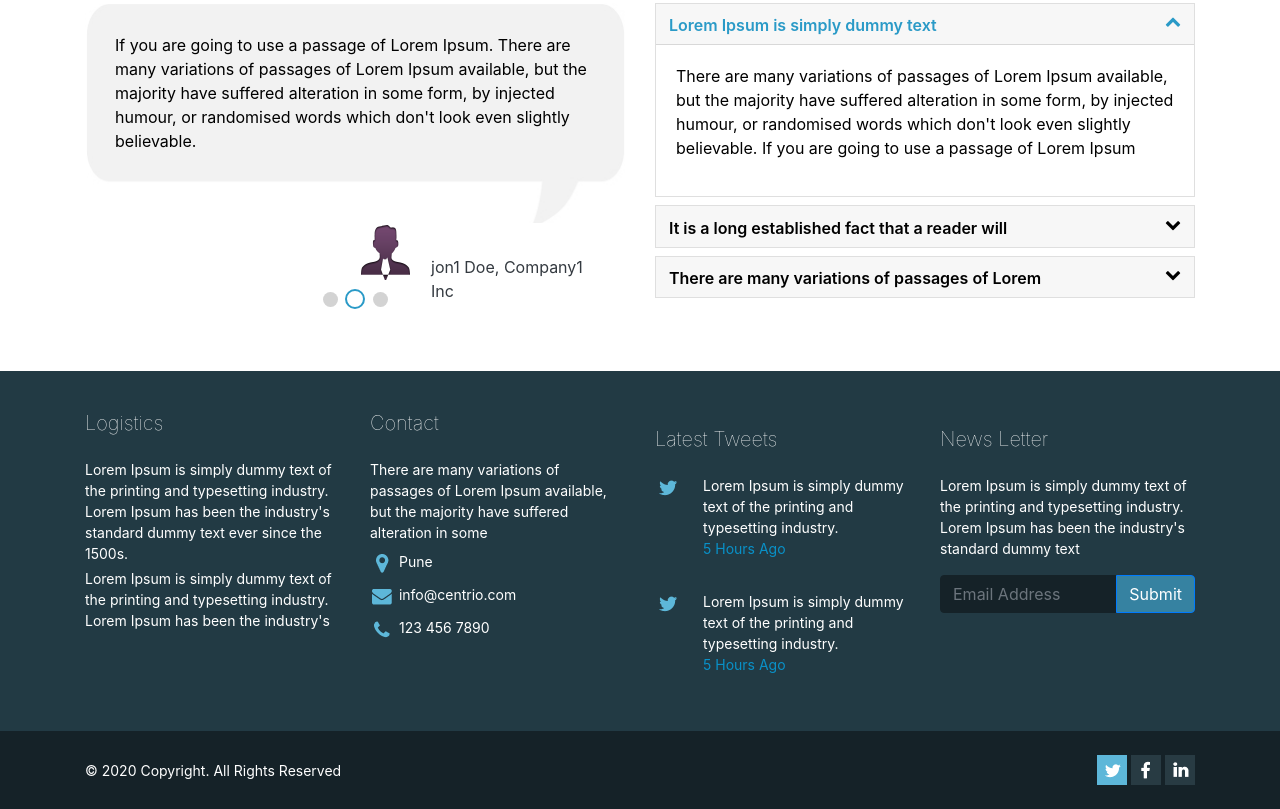
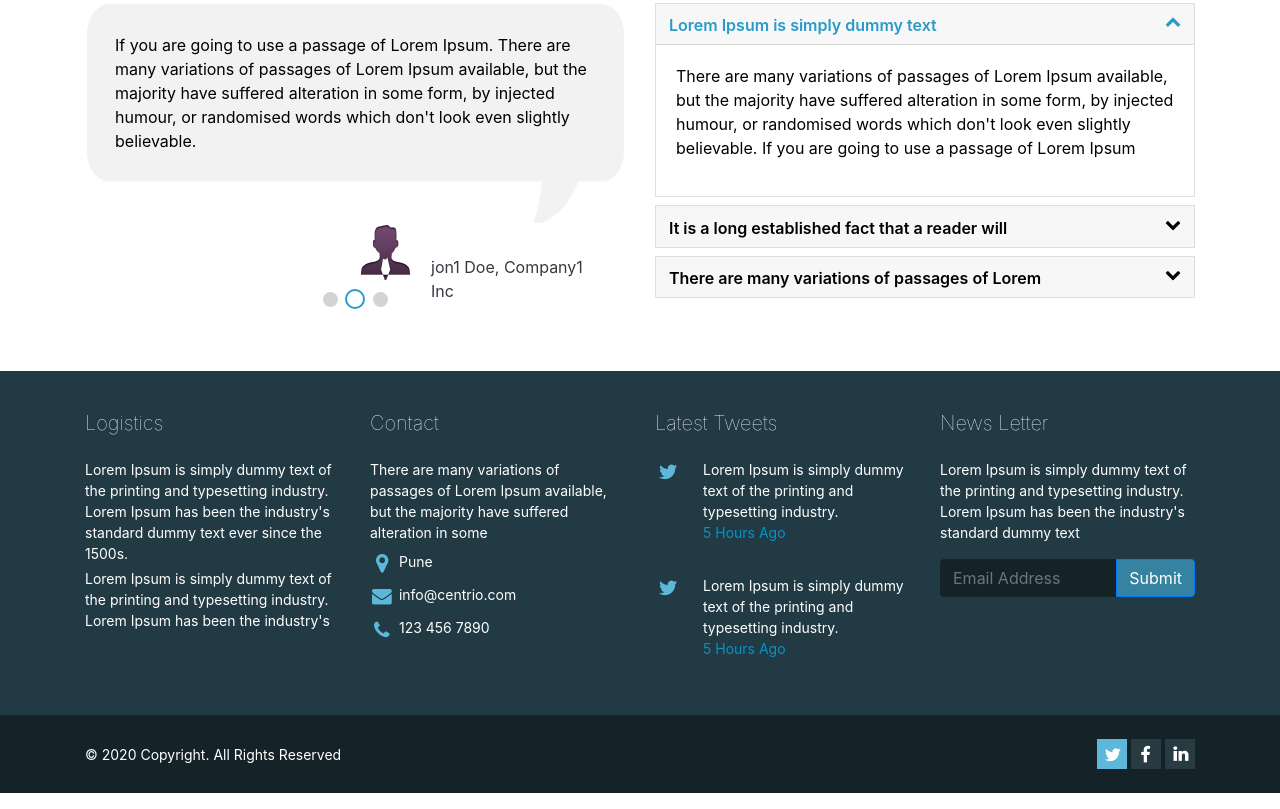
Before and after one commit to subhasiskundu/logistics, a plain HTML site: page index.html in a window 1280 px wide. Shown: the part 2895-3704 px from the top of the page. Drawn offline with nearby package versions, Linux system fonts and the light colour scheme.

Commit message:
font added
font added

```diff
--- a/index.html
+++ b/index.html
@@ -10,6 +10,7 @@
         crossorigin="anonymous">
     <link rel="stylesheet" href="https://cdnjs.cloudflare.com/ajax/libs/animate.css/3.7.0/animate.min.css">
     <link rel="stylesheet" href="https://maxcdn.bootstrapcdn.com/font-awesome/4.7.0/css/font-awesome.min.css">
+    <link href="https://fonts.googleapis.com/css2?family=Open+Sans&display=swap" rel="stylesheet">
     <link rel="stylesheet" href="./styles/styles.css">
 
     <title>Logistics</title>
@@ -627,7 +628,7 @@
                 <!-- Grid column -->
 
                 <!-- Grid column -->
-                <div class="col-md-3 col-lg-3 col-md-6 mb-md-0 mb-4 mt-md-3 text-left">
+                <div class="col-md-3 col-lg-3 col-md-6 mb-md-0 mb-4 text-left">
                     <h5>Latest Tweets</h5>
                     <div class="footer-col-container mt-4">
                         <div class="twiter-card pl-5 pb-3">
@@ -645,7 +646,7 @@
                 <!-- Grid column -->
 
                 <!-- Grid column -->
-                <div class="col-md-3 col-lg-3 col-md-6 mb-md-0 mb-4 mt-md-3 text-left">
+                <div class="col-md-3 col-lg-3 col-md-6 mb-md-0 mb-4 text-left">
                     <h5>News Letter</h5>
                     <div class="footer-col-container mt-4">
                         <p>Lorem Ipsum is simply dummy text of the printing and typesetting industry. Lorem Ipsum has been the
```
